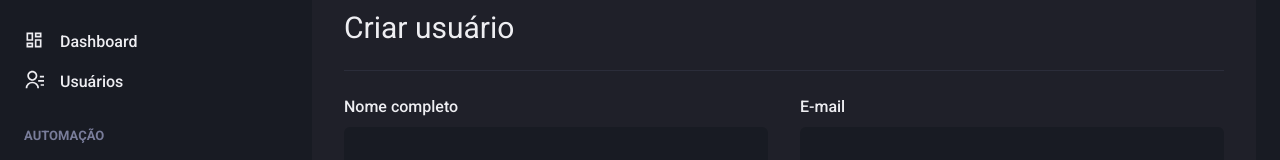
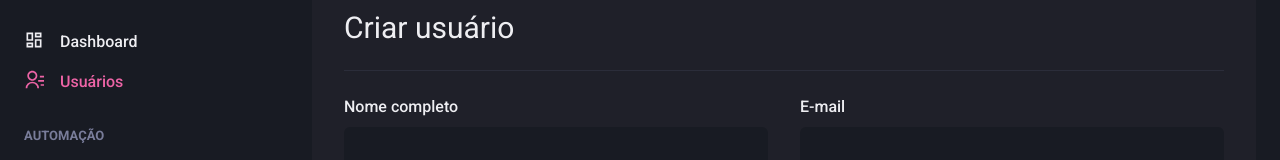
Before and after one commit to lucasdsmachado/dashgo, a Next.js app: page /users/create in a window 1280 px wide. Shown: the part 142-302 px from the top of the page. Built offline with nearby package versions, Linux system fonts and the light colour scheme.

Commit message:
add activelink

```diff
--- a/src/components/Sidebar/NavLink.tsx
+++ b/src/components/Sidebar/NavLink.tsx
@@ -1,6 +1,6 @@
 import { ElementType } from 'react';
 import { Icon, Link as ChakraLink, LinkProps, Text } from "@chakra-ui/react";
-import Link from 'next/link'
+import { ActiveLink } from '../ActiveLink';
 
 interface NavLinkProps extends LinkProps{
   icon: ElementType;
@@ -10,12 +10,12 @@
 
 export function NavLink({ icon, children, href, ...rest }: NavLinkProps) {
   return (
-    <Link href={href} passHref>
+    <ActiveLink href={href} passHref>
       <ChakraLink display="flex" {...rest}>
         <Icon as={icon} fontSize="20" />
         <Text ml="4" fontWeight="medium">{children}</Text>
       </ChakraLink>
-    </Link>
+    </ActiveLink>
 
   );
 }
```
